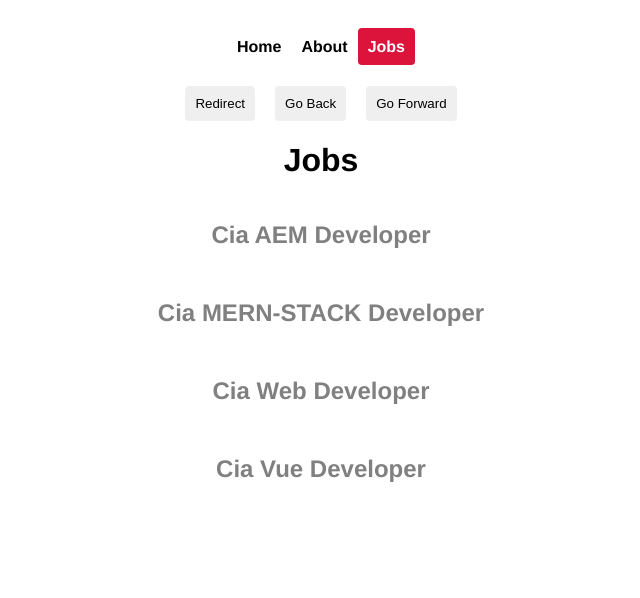
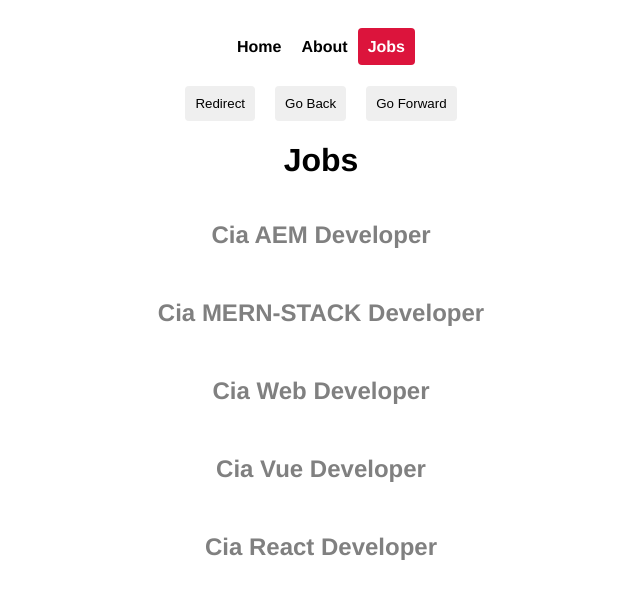
Before and after one commit to ciamac-da/vue-routing-0, a Vue app: page /jobs in a window 1280 px wide. Shown: the top 598 px of the page, without its empty margins (319-959 px from the left). Built offline with nearby package versions, Linux system fonts and the light colour scheme; data requests are answered from the project's data file.

Commit message:
Verified by Marti4n 1.0.8 fetch data and showing data conditionally

```diff
--- a/src/App.vue
+++ b/src/App.vue
@@ -1,5 +1,5 @@
 <template>
-<div id="nav">
+  <div id="nav">
     <router-link to="/">Home</router-link>
     <router-link :to="{ name: 'About' }">About</router-link>
     <router-link :to="{ name: 'Jobs' }">Jobs</router-link>
@@ -7,27 +7,25 @@
   <button @click="redirect">Redirect</button>
   <button @click="back">Go Back</button>
   <button @click="forward">Go Forward</button>
-  <router-view/>
+  <router-view />
 </template>
 
 <script>
-
 export default {
-  name: 'App',
-  components: {
-  },
+  name: "App",
+  components: {},
   methods: {
     redirect() {
-      this.$router.push({ name: 'Home'})
+      this.$router.push({ name: "Home" });
     },
     back() {
-      this.$router.go(-1)
+      this.$router.go(-1);
     },
     forward() {
-      this.$router.go(+1)
-    }
-  }
-}
+      this.$router.go(+1);
+    },
+  },
+};
 </script>
 
 <style>
--- a/src/views/Home.vue
+++ b/src/views/Home.vue
@@ -1,14 +1,34 @@
 <template>
-<div class="home">
-<h1> Homepage</h1>
-<p>Lorem Ipsum is simply dummy text of the printing and typesetting industry. Lorem Ipsum has been the industry's standard dummy text ever since the 1500s, when an unknown printer took a galley of type and scrambled it to make a type specimen book. It has survived not only five centuries, but also the leap into electronic typesetting, remaining essentially unchanged. It was popularised in the 1960s with the release of Letraset sheets containing Lorem Ipsum passages, and more recently with desktop publishing software like Aldus PageMaker including versions of Lorem Ipsum.</p>
-<p>Lorem Ipsum is simply dummy text of the printing and typesetting industry. Lorem Ipsum has been the industry's standard dummy text ever since the 1500s, when an unknown printer took a galley of type and scrambled it to make a type specimen book. It has survived not only five centuries, but also the leap into electronic typesetting, remaining essentially unchanged. It was popularised in the 1960s with the release of Letraset sheets containing Lorem Ipsum passages, and more recently with desktop publishing software like Aldus PageMaker including versions of Lorem Ipsum.</p>
-</div>
+  <div class="home">
+    <h1>Homepage</h1>
+    <p>
+      Lorem Ipsum is simply dummy text of the printing and typesetting industry.
+      Lorem Ipsum has been the industry's standard dummy text ever since the
+      1500s, when an unknown printer took a galley of type and scrambled it to
+      make a type specimen book. It has survived not only five centuries, but
+      also the leap into electronic typesetting, remaining essentially
+      unchanged. It was popularised in the 1960s with the release of Letraset
+      sheets containing Lorem Ipsum passages, and more recently with desktop
+      publishing software like Aldus PageMaker including versions of Lorem
+      Ipsum.
+    </p>
+    <p>
+      Lorem Ipsum is simply dummy text of the printing and typesetting industry.
+      Lorem Ipsum has been the industry's standard dummy text ever since the
+      1500s, when an unknown printer took a galley of type and scrambled it to
+      make a type specimen book. It has survived not only five centuries, but
+      also the leap into electronic typesetting, remaining essentially
+      unchanged. It was popularised in the 1960s with the release of Letraset
+      sheets containing Lorem Ipsum passages, and more recently with desktop
+      publishing software like Aldus PageMaker including versions of Lorem
+      Ipsum.
+    </p>
+  </div>
 </template>
 
 <script>
 export default {
-    name: "Home",
-    components: {}
-}
+  name: "Home",
+  components: {},
+};
 </script>
--- a/src/views/jobs/JobDetails.vue
+++ b/src/views/jobs/JobDetails.vue
@@ -1,17 +1,29 @@
 <template>
-  <h1>Job Details Page </h1>
-  <p>The Job ID is {{ id }}</p>
+  <div v-if="job">
+    <h1>{{ job.title }}</h1>
+    <p>The Job ID is {{ id }}</p>
+    <p>{{ job.details }}</p>
+  </div>
+  <div v-else>
+    <p>Loading Job details...</p>
+  </div>
 </template>
 
 <script>
 export default {
-    props: ["id"]
-   /*  data() {
-        return {
-            id: this.$route.params.id
-        }
-    }, */
-}
+  props: ["id"],
+  data() {
+    return {
+      job: null,
+    };
+  },
+  mounted() {
+    fetch("http://localhost:3000/jobs/" + this.id)
+      .then((response) => response.json())
+      .then((data) => (this.job = data))
+      .catch((error) => console.log(error.message));
+  },
+};
 </script>
 
 <style>
--- a/src/views/jobs/Jobs.vue
+++ b/src/views/jobs/Jobs.vue
@@ -1,9 +1,14 @@
   <template>
   <h1>Jobs</h1>
+  <div v-if="jobs.length">
     <div v-for="job in jobs" :key="job.id" class="job">
-  <router-link :to='{ name: "JobDetails", params: { id: job.id }}'>
+      <router-link :to="{ name: 'JobDetails', params: { id: job.id } }">
         <h2>{{ job.title }}</h2>
       </router-link>
+    </div>
+  </div>
+  <div v-else>
+    <p>Loading Jobs...</p>
   </div>
 </template>
 
@@ -11,15 +16,16 @@
 export default {
   data() {
     return {
-      jobs: [
-        { title: 'Cia AEM Developer', id: 1, details: 'lorem1' },
-        { title: 'Cia MERN-STACK Developer', id: 2, details: 'lorem1' },
-        { title: 'Cia Web Developer', id: 3, details: 'lorem2' },
-        { title: 'Cia Vue Developer', id: 4, details: 'lorem3' },
-      ],
-    }
-  }
-}
+      jobs: [],
+    };
+  },
+  mounted() {
+    fetch("http://localhost:3000/jobs")
+      .then((response) => response.json())
+      .then((data) => (this.jobs = data))
+      .catch((error) => console.log(error.message));
+  },
+};
 </script>
 
 <style>
```
Also changed, not shown: src/views/NotFound.vue (+3 -8 lines). Lines whose indentation alone changed are shown as unchanged.
